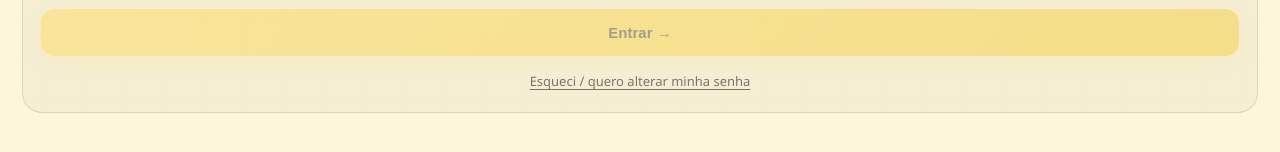
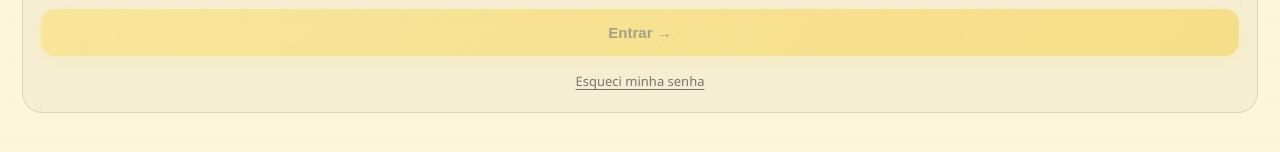
Before and after one commit to oryxinternet-creator/oryx-app, a React (Vite) app: page / in a window 1280 px wide. Shown: the part 462-614 px from the top of the page. Built offline with nearby package versions, Linux system fonts and the light colour scheme.

Commit message:
Add files via upload

```diff
--- a/src/App.jsx
+++ b/src/App.jsx
@@ -259,7 +259,7 @@ const Login = ({onAuth,theme,toggleTheme}) => {
         </div>
         {erro&&<div style={{background:"rgba(248,113,113,0.1)",border:"1px solid rgba(248,113,113,0.3)",borderRadius:10,padding:"10px 14px",color:C.r,fontSize:13}}>⚠️ {erro}</div>}
         <Btn label={loading?"Entrando...":"Entrar →"} onClick={login} disabled={loading||onlyDigits(cpf).length<11||!senha.trim()}/>
-        <button onClick={async()=>{const u="https://oryx.sgp.tsmx.com.br/central/alterarsenha/";try{await Browser.open({url:u,presentationStyle:"fullscreen"});}catch(e){window.open(u,"_blank");}}} style={{background:"none",border:"none",cursor:"pointer",color:C.s,fontSize:13,padding:"2px 0 0",fontFamily:"inherit",textDecoration:"underline",textUnderlineOffset:3}}>Esqueci / quero alterar minha senha</button>
+        <button onClick={()=>abrirNoApp("https://oryx.sgp.tsmx.com.br/accounts/central/recuperar_senha/")} style={{background:"none",border:"none",cursor:"pointer",color:C.s,fontSize:13,padding:"2px 0 0",fontFamily:"inherit",textDecoration:"underline",textUnderlineOffset:3}}>Esqueci minha senha</button>
       </div>
     </div>
   );
```
